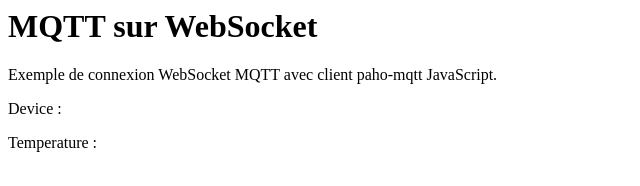
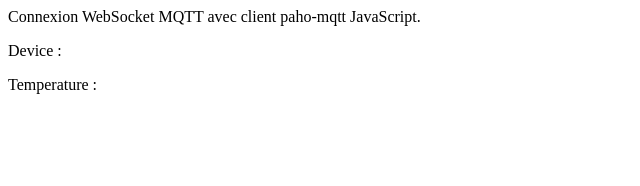
Before and after one commit to phil536/capteur, a plain HTML site: page index.html in a window 1280 px wide. Shown: the whole page, without its empty margins (0-640 px from the left). Drawn offline with Linux system fonts and the light colour scheme.

Commit message:
Update index.html

```diff
--- a/index.html
+++ b/index.html
@@ -54,10 +54,10 @@
 	var options = {useSSL: true , onSuccess :onConnect, onFailure:onFailure,};
 	mqtt.connect(options);
 }
+//    <h1>MQTT sur WebSocket</h1>
 </script>
 <meta charset="UTF-8">
-    <h1>MQTT sur WebSocket</h1>
-    Exemple de connexion WebSocket MQTT avec client paho-mqtt JavaScript.
+    Connexion WebSocket MQTT avec client paho-mqtt JavaScript.
     <script>MQTTconnect();</script>
     <p></p>
     Device : <p id="device"></p>
```
